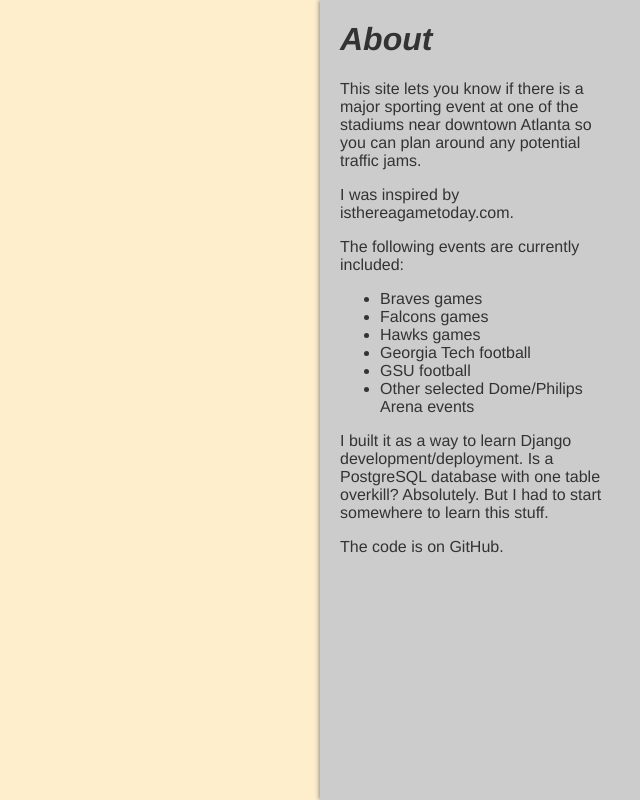
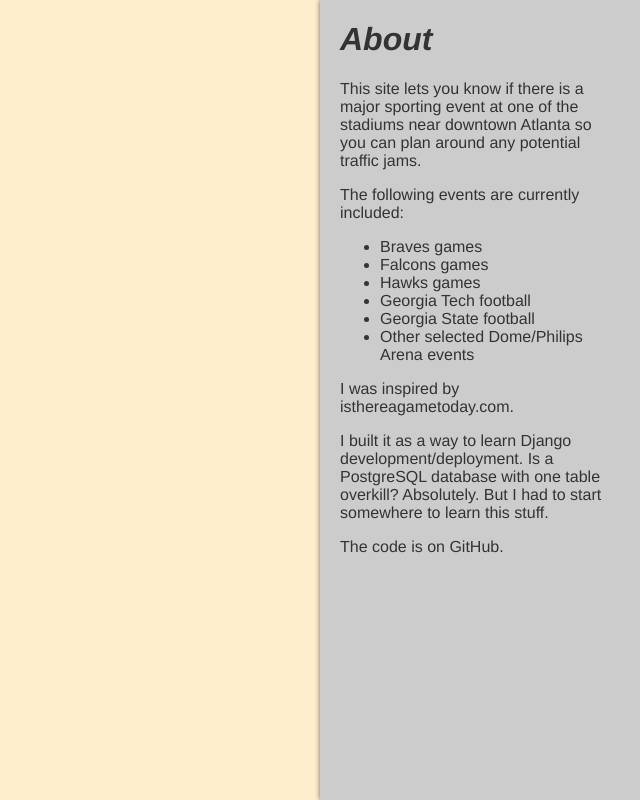
Before and after one commit to curtmerrill/atlgameday, a Django app: template gameday/templates/about.html in a window 1280 px wide. Shown: the whole page, without its empty margins (640-1280 px from the left). Run offline with Django 3.2, Linux system fonts and the light colour scheme; the template is opened without the code that fills it, so the values that code supplies are empty; some libraries are stand-ins or nearby versions.

Commit message:
Change about page. (fixes #1)

```diff
--- a/gameday/templates/about.html
+++ b/gameday/templates/about.html
@@ -5,16 +5,16 @@
 {% block body %}
     <h1>About</h1>
 	<p>This site lets you know if there is a major sporting event at one of the stadiums near downtown Atlanta so you can plan around any potential traffic jams.</p>
-	<p>I was inspired by isthereagametoday.com.</p>
 	<p>The following events are currently included:</p>
 	<ul>
 		<li>Braves games</li>
 		<li>Falcons games</li>
 		<li>Hawks games</li>
 		<li>Georgia Tech football</li>
-		<li>GSU football</li>
+		<li>Georgia State football</li>
 		<li>Other selected Dome/Philips Arena events</li>
 	</ul>
+	<p>I was inspired by isthereagametoday.com.</p>
 	<p>I built it as a way to learn Django development/deployment. Is a PostgreSQL database with one table overkill? Absolutely. But I had to start somewhere to learn this stuff.</p>
 	<p>The code is on GitHub.</p>
 {% endblock %}
```
